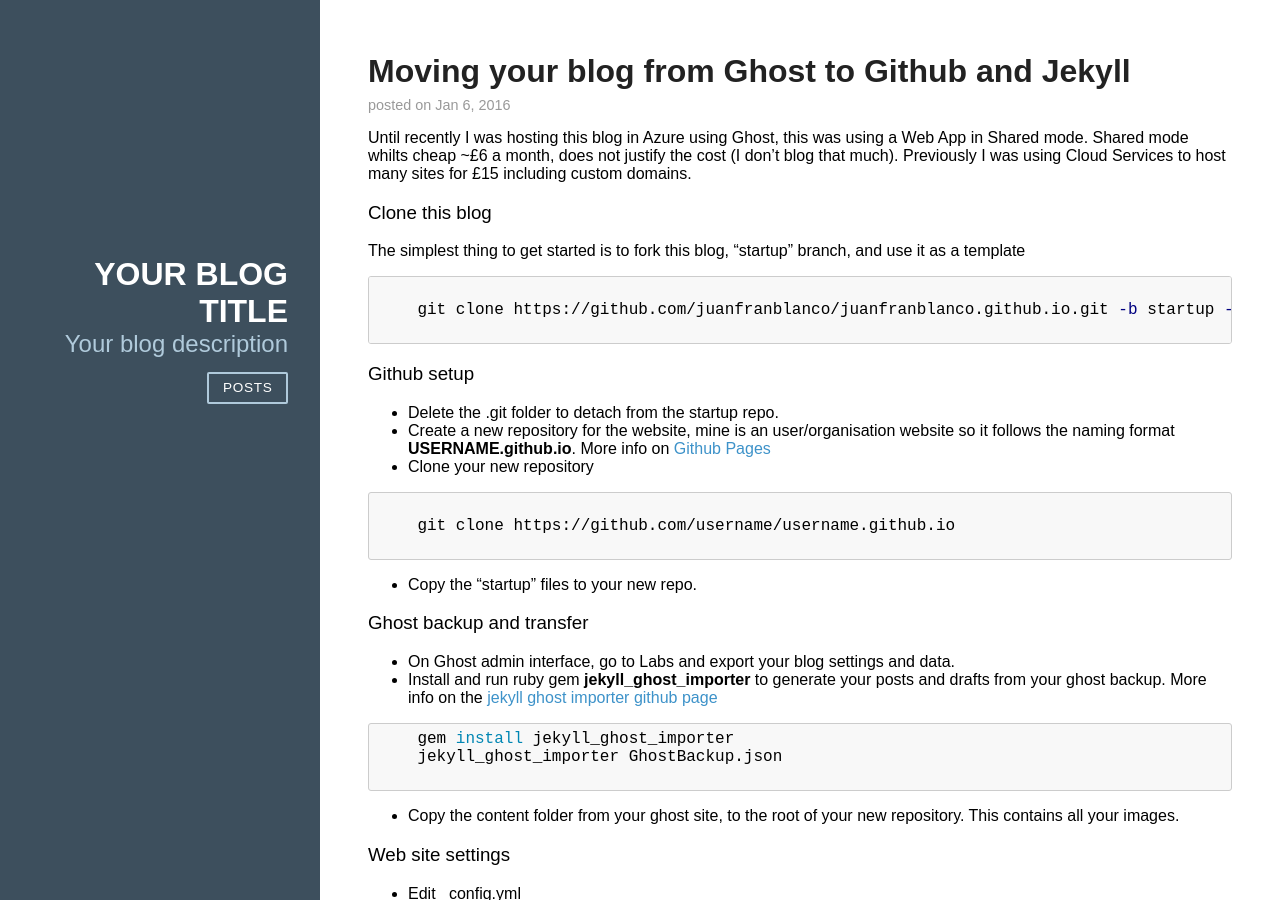
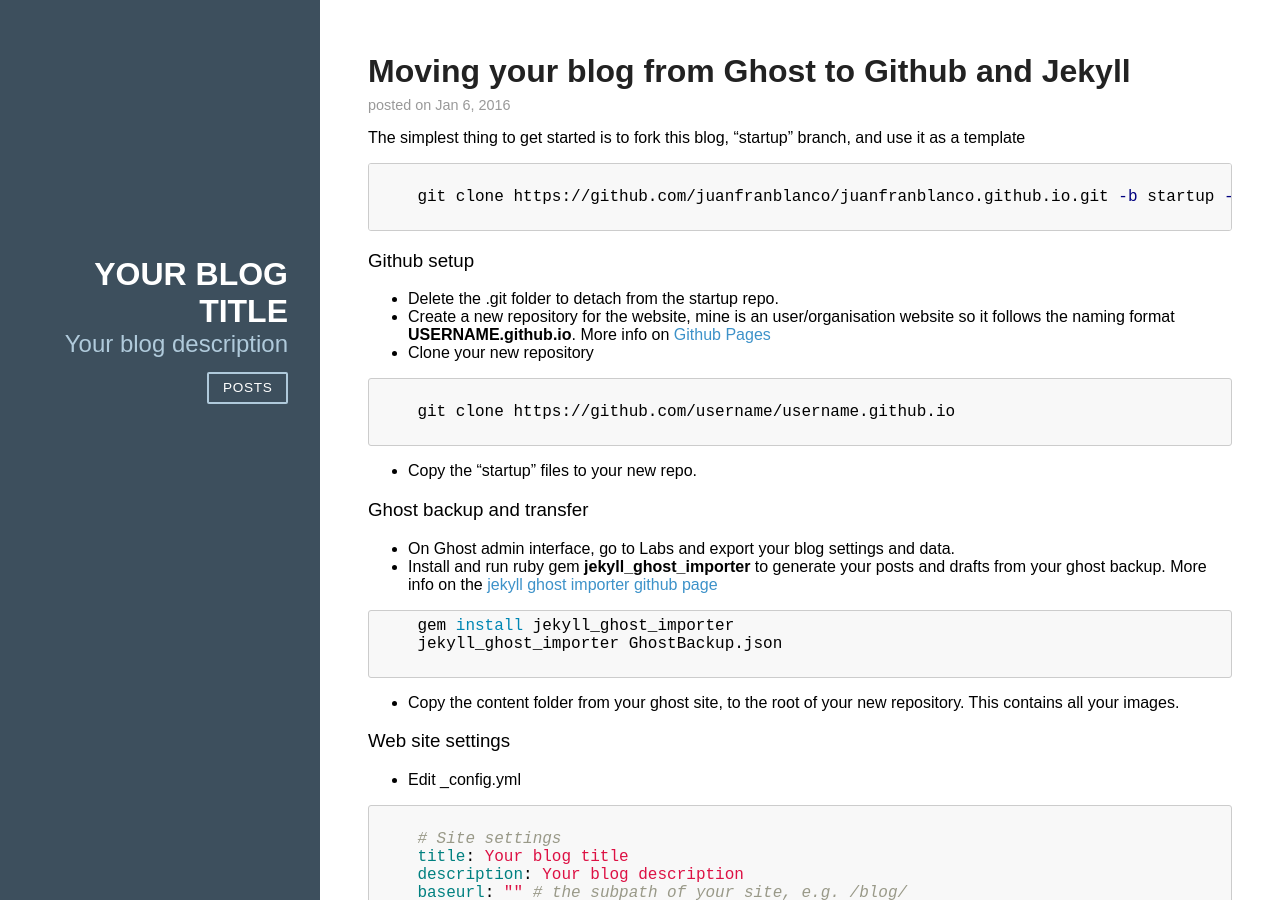
Before and after one commit to juanfranblanco/juanfranblanco.github.io, a Jekyll site: the page built from _posts/2016-01-06-blog-from-ghost-to-jekyll-github-io.markdown, in a window 1280 px wide and 900 px high. Built offline with Jekyll 4.4.1, drawn with Linux system fonts in a browser that asks for light colours.

Commit message:
Update 2016-01-06-blog-from-ghost-to-jekyll-github-io.markdown

```diff
--- a/_posts/2016-01-06-blog-from-ghost-to-jekyll-github-io.markdown
+++ b/_posts/2016-01-06-blog-from-ghost-to-jekyll-github-io.markdown
@@ -3,11 +3,6 @@ layout: post
 title: Moving your blog from Ghost to Github and Jekyll
 date: '2016-01-06 04:49:04'
 ---
-
-Until recently I was hosting this blog in Azure using Ghost, this was using a Web App in Shared mode. Shared mode whilts cheap ~£6 a month, does not justify the cost (I don't blog that much).
-Previously I was using Cloud Services to host many sites for £15 including custom domains.
-
-### Clone this blog
 
 The simplest thing to get started is to fork this blog, "startup" branch, and use it as a template
 
```
